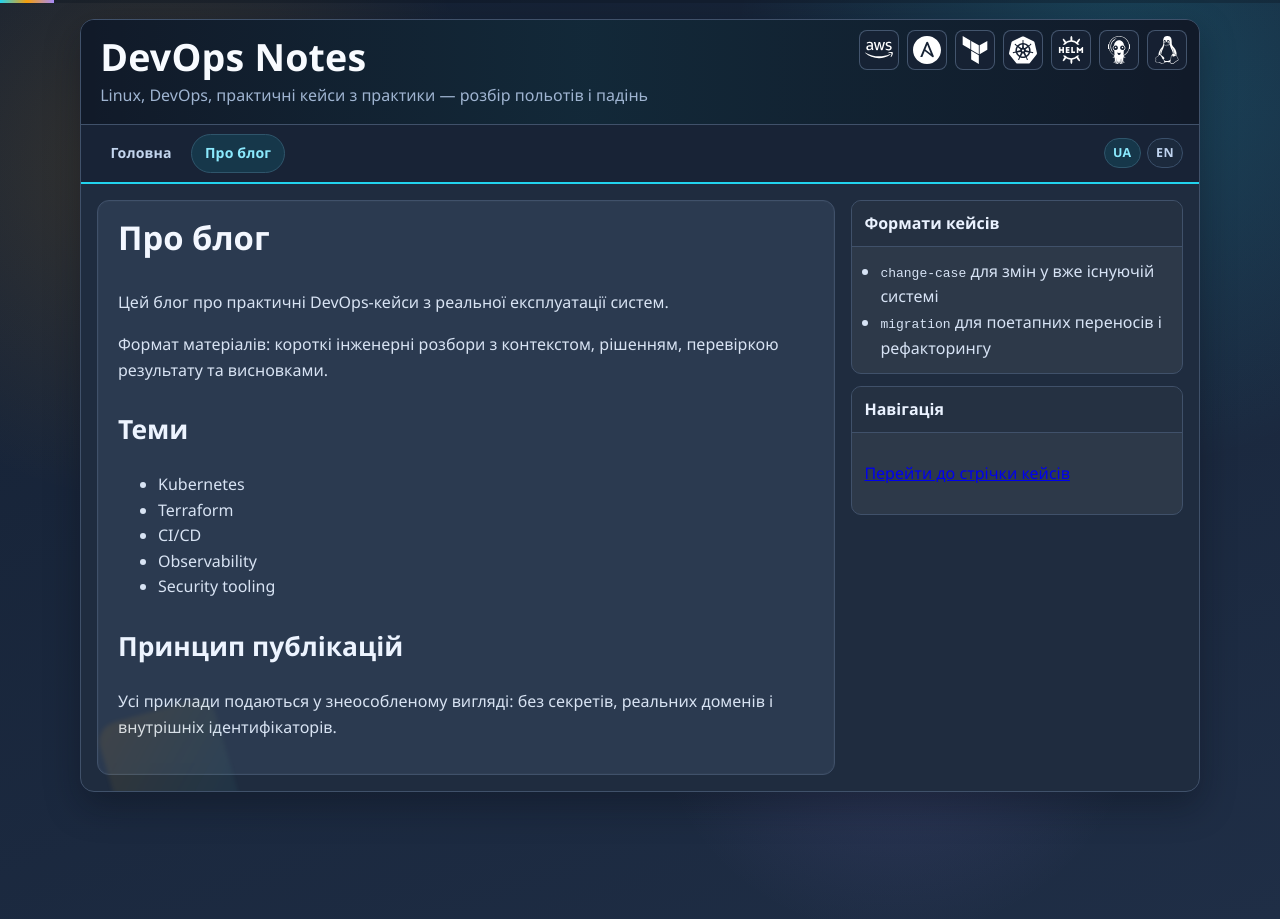
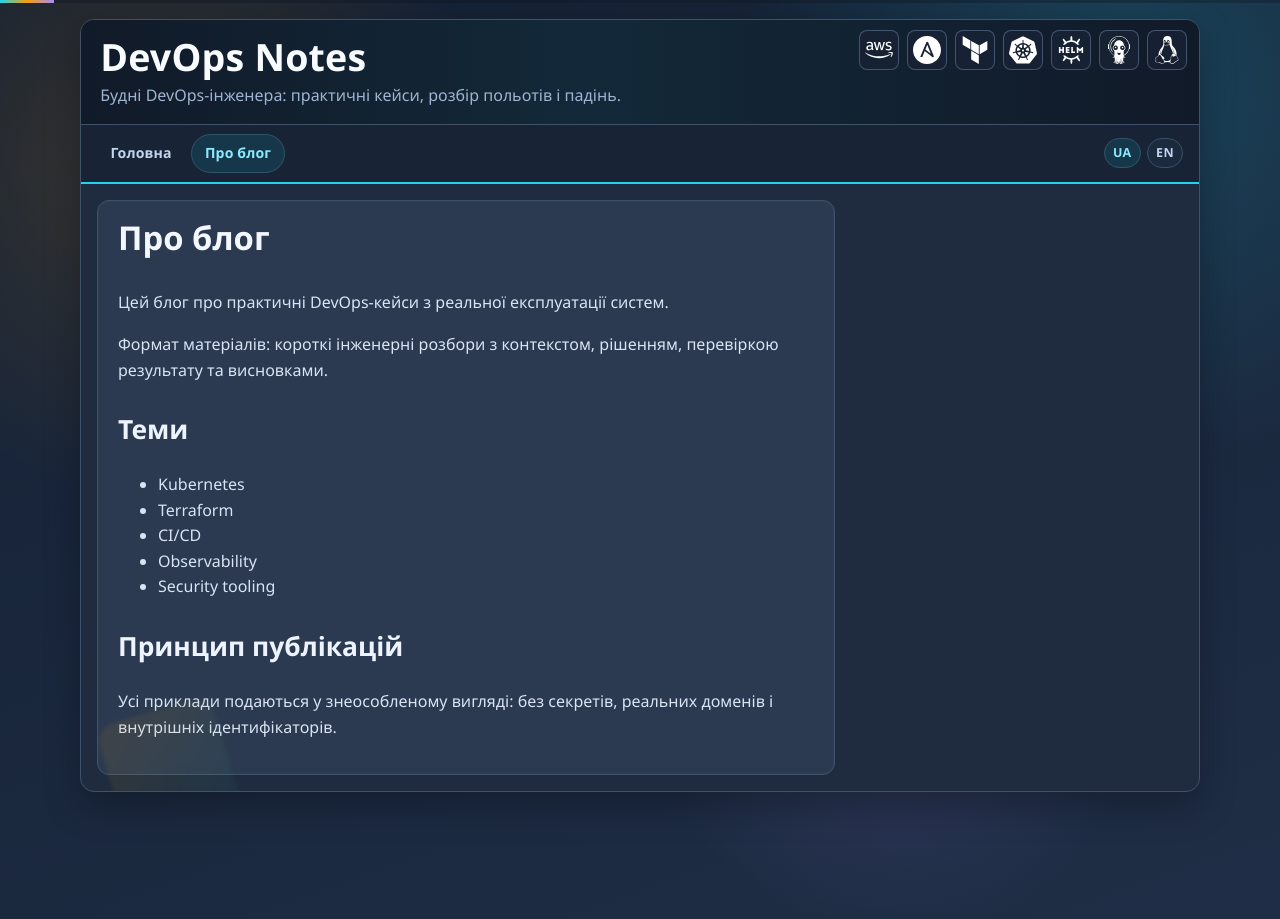
Before and after one commit to paparoot-devops/paparoot, a Jekyll site: the page built from about.md, in a window 1280 px wide. Built offline with Jekyll 4.4.1, drawn with Linux system fonts in a browser that asks for light colours.

```diff
--- a/_config.yml
+++ b/_config.yml
@@ -1,5 +1,5 @@
 title: "DevOps Notes"
-description: "Linux, DevOps, практичні кейси з практики — розбір польотів і падінь"
+description: "Будні DevOps-інженера: практичні кейси, розбір польотів і падінь."
 theme: minima
 markdown: kramdown
 plugins:
--- a/about.md
+++ b/about.md
@@ -59,23 +59,4 @@ permalink: /about/
       <p>Усі приклади подаються у знеособленому вигляді: без секретів, реальних доменів і внутрішніх ідентифікаторів.</p>
     </article>
   </section>
-
-  <aside>
-    <section class="about-side-box">
-      <h3 class="about-side-title">Формати кейсів</h3>
-      <div class="about-side-inner">
-        <ul class="about-list">
-          <li><code>change-case</code> для змін у вже існуючій системі</li>
-          <li><code>migration</code> для поетапних переносів і рефакторингу</li>
-        </ul>
-      </div>
-    </section>
-
-    <section class="about-side-box">
-      <h3 class="about-side-title">Навігація</h3>
-      <div class="about-side-inner">
-        <p><a href="{{ '/' | relative_url }}">Перейти до стрічки кейсів</a></p>
-      </div>
-    </section>
-  </aside>
 </div>
```
